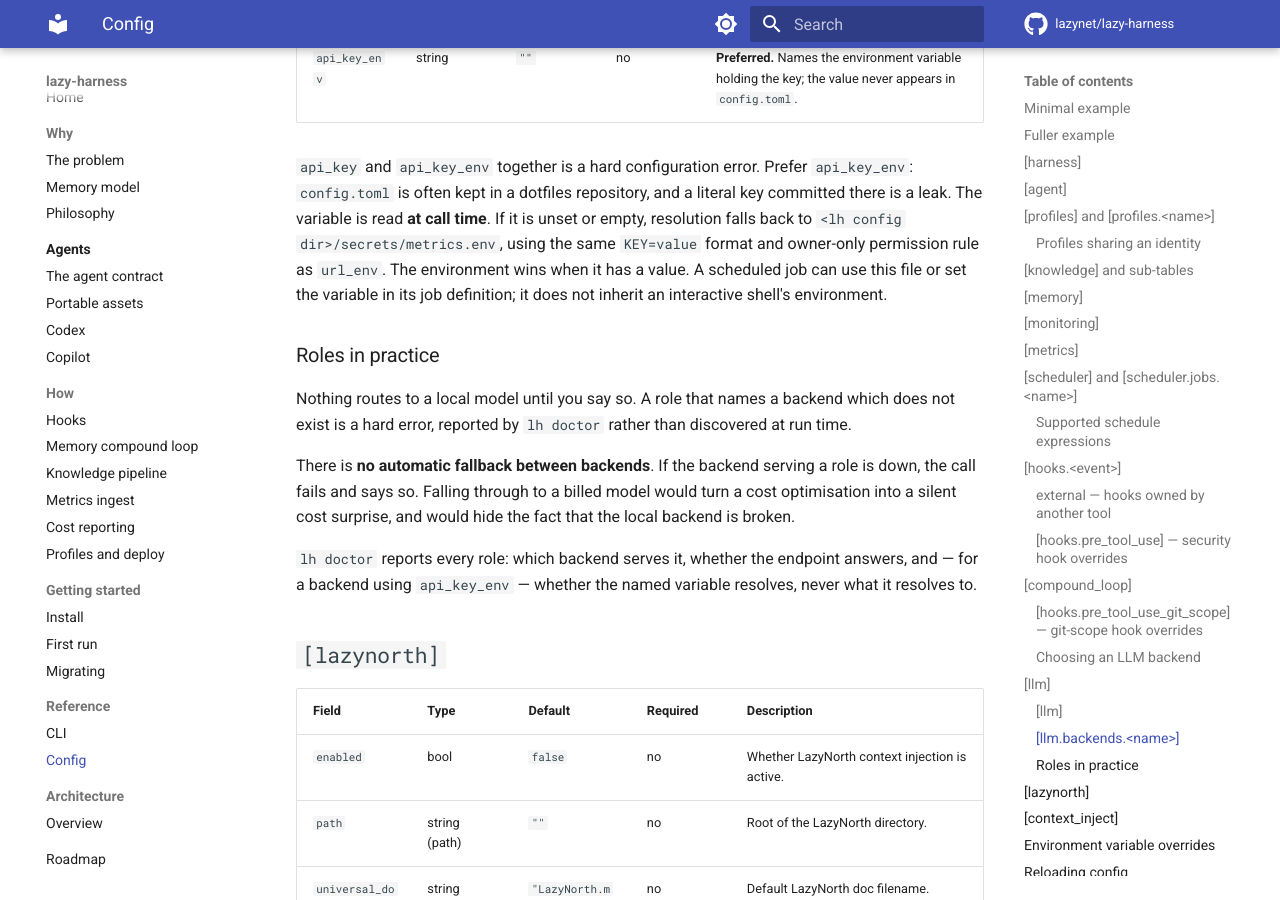
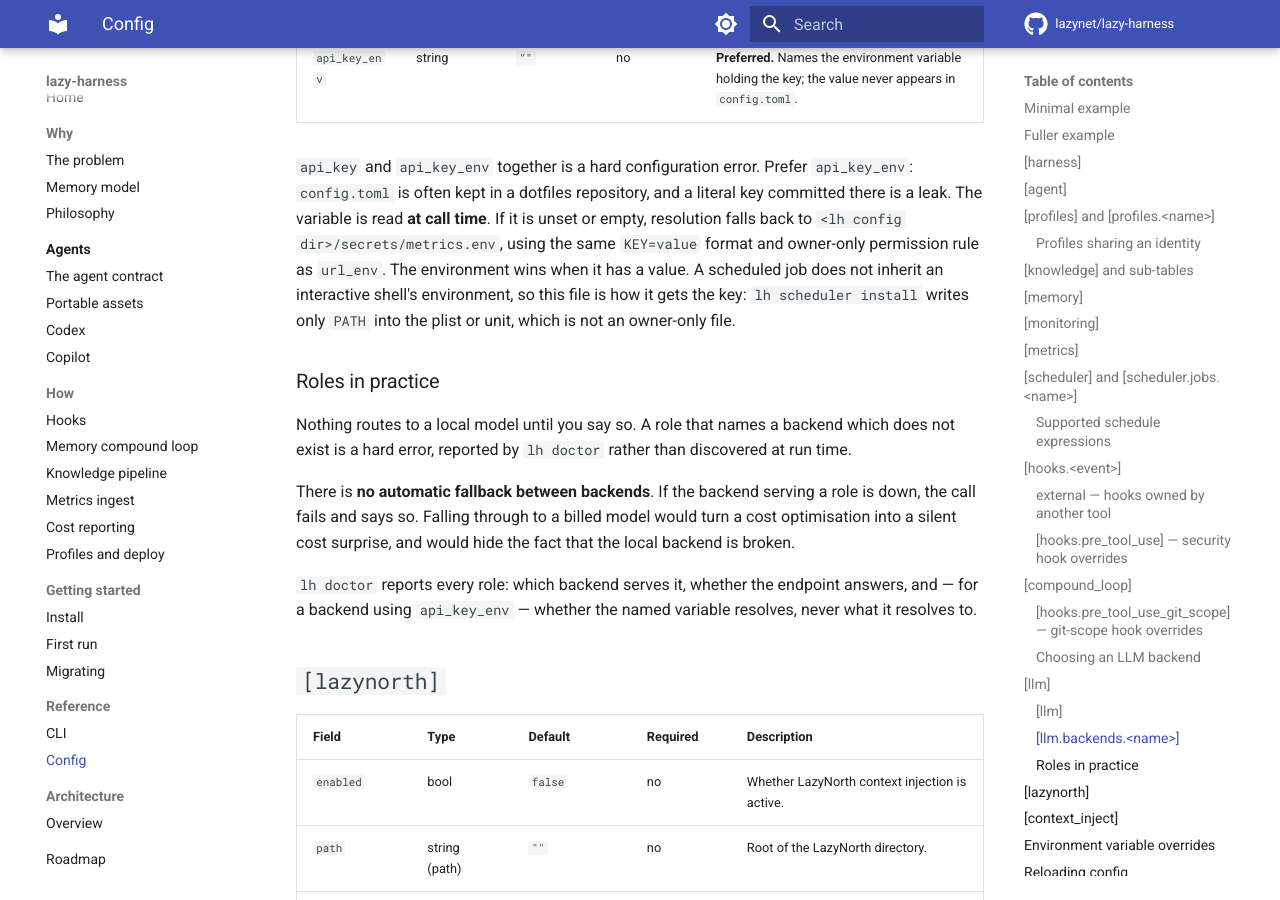
Before and after one commit to lazynet/lazy-harness, an MkDocs documentation site: the page built from docs/reference/config.md, in a window 1280 px wide and 900 px high, scrolled down 20589 px. Built offline with MkDocs 1.6.1 and Material for MkDocs 9.7.7, drawn with Linux system fonts in a browser that asks for light colours; comment, search, counter and statistics services are not loaded.

Commit message:
docs: say scheduled jobs read credentials from the secrets file, not the job definition

```diff
--- a/docs/reference/config.md
+++ b/docs/reference/config.md
@@ -576,7 +576,7 @@ classify = "local"      # cheap, high-volume work
 | `api_key`     | string | `""`       | no       | Literal key. Mutually exclusive with `api_key_env`.                                                                  |
 | `api_key_env` | string | `""`       | no       | **Preferred.** Names the environment variable holding the key; the value never appears in `config.toml`.             |
 
-`api_key` and `api_key_env` together is a hard configuration error. Prefer `api_key_env`: `config.toml` is often kept in a dotfiles repository, and a literal key committed there is a leak. The variable is read **at call time**. If it is unset or empty, resolution falls back to `<lh config dir>/secrets/metrics.env`, using the same `KEY=value` format and owner-only permission rule as `url_env`. The environment wins when it has a value. A scheduled job can use this file or set the variable in its job definition; it does not inherit an interactive shell's environment.
+`api_key` and `api_key_env` together is a hard configuration error. Prefer `api_key_env`: `config.toml` is often kept in a dotfiles repository, and a literal key committed there is a leak. The variable is read **at call time**. If it is unset or empty, resolution falls back to `<lh config dir>/secrets/metrics.env`, using the same `KEY=value` format and owner-only permission rule as `url_env`. The environment wins when it has a value. A scheduled job does not inherit an interactive shell's environment, so this file is how it gets the key: `lh scheduler install` writes only `PATH` into the plist or unit, which is not an owner-only file.
 
 ### Roles in practice
 
```
Also changed, not shown: AGENTS.md (+1 -1 lines), specs/incidents.md (+1 -1 lines).
